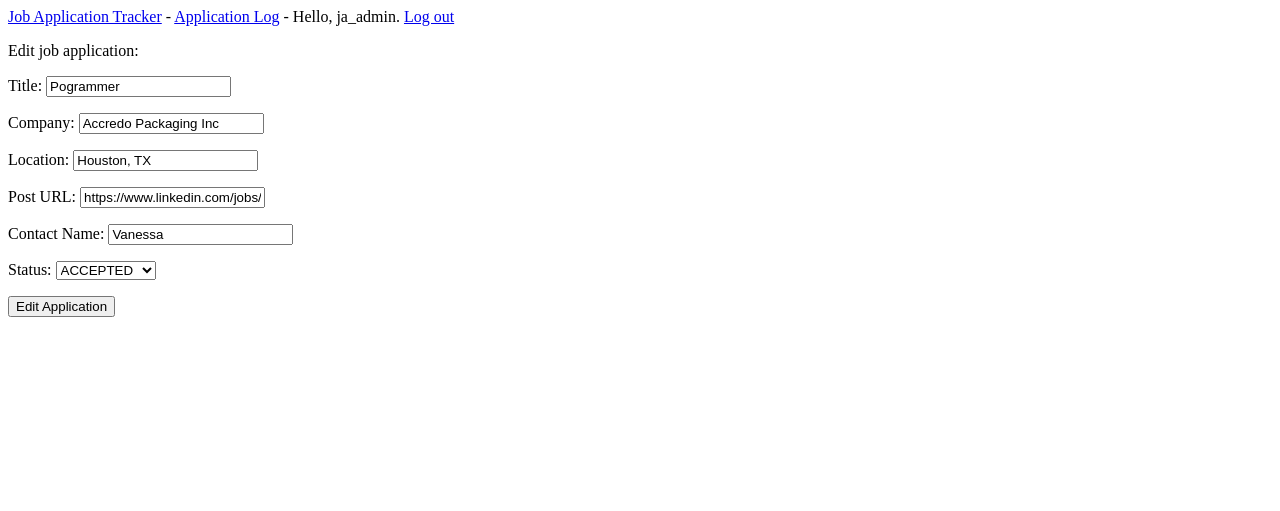
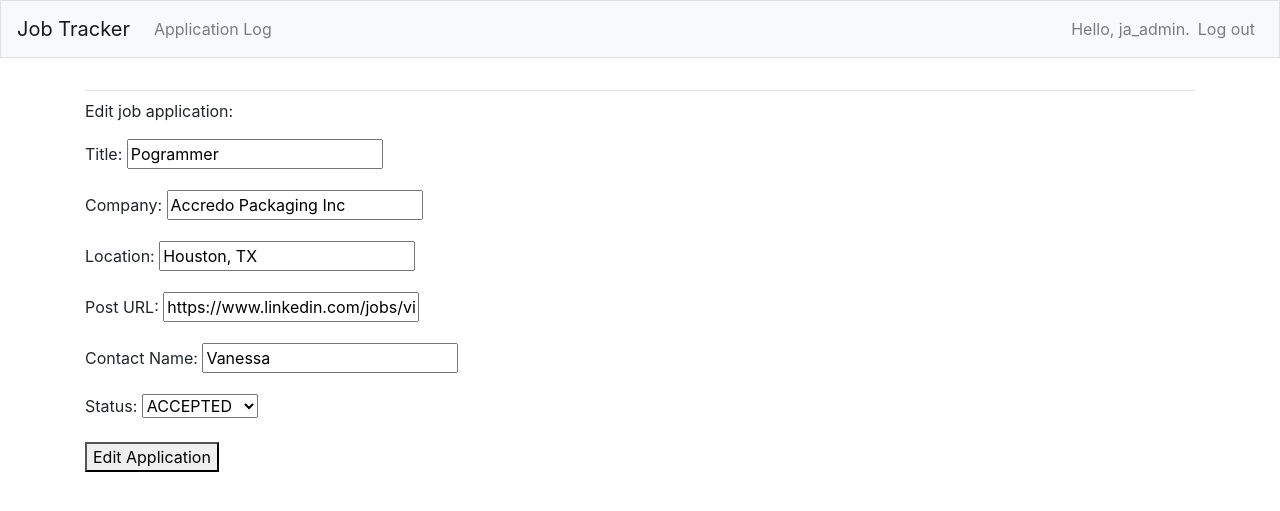
Before and after one commit to reuben-john/job-tracker, a Django app: page /edit_job_entry/1/ in a window 1280 px wide. Shown: the top 511 px of the page. Run offline with Django 3.2, Linux system fonts and the light colour scheme; a user stored in the database is signed in; data comes from the database, SQL or seed files in the repository; some libraries are stand-ins or nearby versions.

Commit message:
Style home base

```diff
--- a/job_apps/templates/job_apps/base.html
+++ b/job_apps/templates/job_apps/base.html
@@ -1,12 +1,61 @@
-<p>
-  <a href="{% url 'job_apps:index' %}">Job Application Tracker</a> -
-  <a href="{% url 'job_apps:job_log' %}">Application Log</a> -
-  {% if user.is_authenticated %}
-    Hello, {{ user.username }}.
-    <a href="{% url 'users:logout' %}">Log out</a>
-  {% else %}
-  <a href="{% url 'users:register' %}">Register</a> -
-    <a href="{% url 'users:login' %}">Log in</a>
-  {% endif %}
-</p>
-{% block content %}{% endblock content %}
+
+{% load bootstrap4 %}
+
+<!doctype html>
+<html lang="en">
+<head>
+  <meta charset="utf-8">
+  <meta name="viewport" content="width=device-width, initial-scale=1, shrink-to-fit=no">
+   <title>Job Tracker</title>
+  {% bootstrap_css %}
+  {% bootstrap_javascript jquery='full' %}
+</head>
+
+<body>
+
+  <nav class="navbar navbar-expand-md navbar-light bg-light mb-4 border">
+
+    <a class="navbar-brand" href="{% url 'job_apps:index'%}">Job Tracker</a>
+    <button class="navbar-toggler" type="button" data-toggle="collapse" data-target="#navbarCollapse" aria-controls="navbarCollapse" aria-expanded="false" aria-label="Toggle navigation">
+    <span class="navbar-toggler-icon"></span>
+    </button>
+    <div class="collapse navbar-collapse" id="navbarCollapse">
+      <ul class="navbar-nav mr-auto">
+        <li class="nav-item">
+          <a class="nav-link" href="{% url 'job_apps:job_log'%}">Application Log</a>
+        </li>
+      </ul>
+      <ul class="navbar-nav ml-auto">
+        {% if user.is_authenticated %}
+          <li class="nav-item">
+            <span class="navbar-text">Hello, {{ user.username }}.</span>
+          </li>
+          <li class="nav-item">
+            <a class="nav-link" href="{% url 'users:logout' %}">Log out</a>
+          </li>
+        {% else %}
+          <li class="nav-item">
+            <a class="nav-link" href="{% url 'users:register' %}">Register</a>
+          </li>
+          <li class="nav-item">
+            <a class="nav-link" href="{% url 'users:login' %}">Log in</a>
+          </li>
+        {% endif %}
+      </ul>
+</div>
+</nav>
+
+</body>
+
+  <main role="main" class="container">
+    <div class="pb-2 mb-2 border-bottom">
+      {% block page_header %}{% endblock page_header %}
+    </div>
+    <div>
+      {% block content %}{% endblock content %}
+    </div>
+  </main>
+
+</body>
+
+</html>
```
